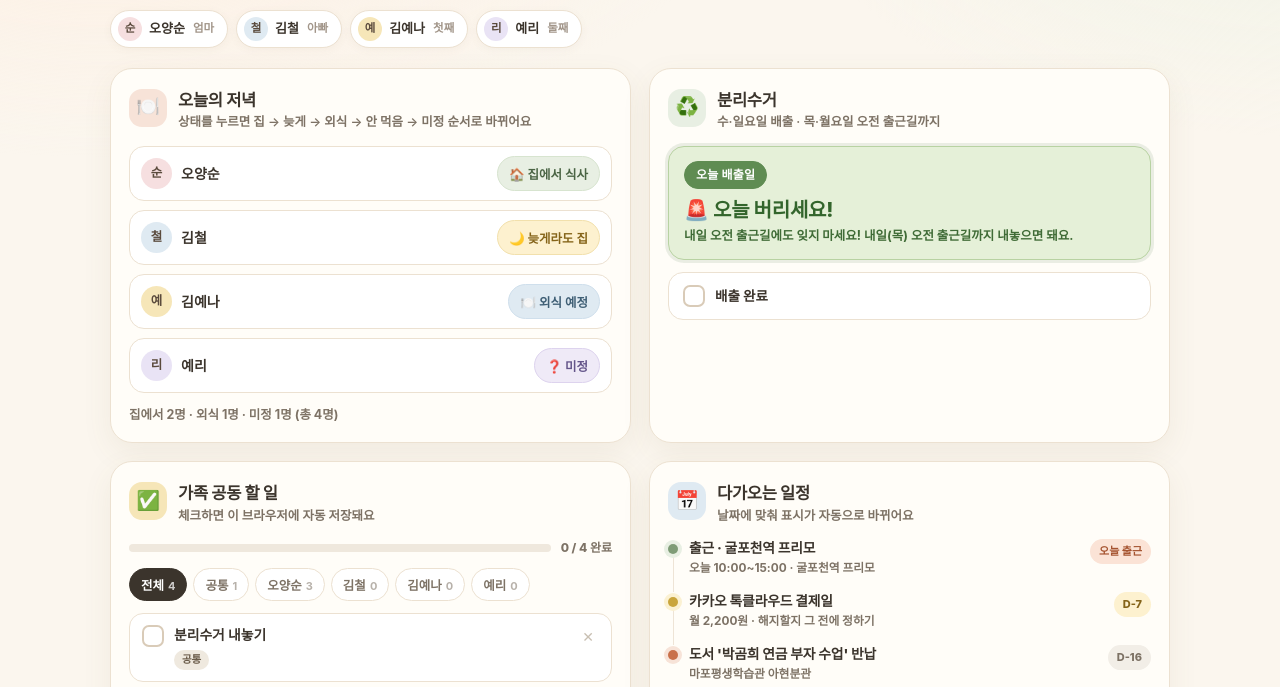
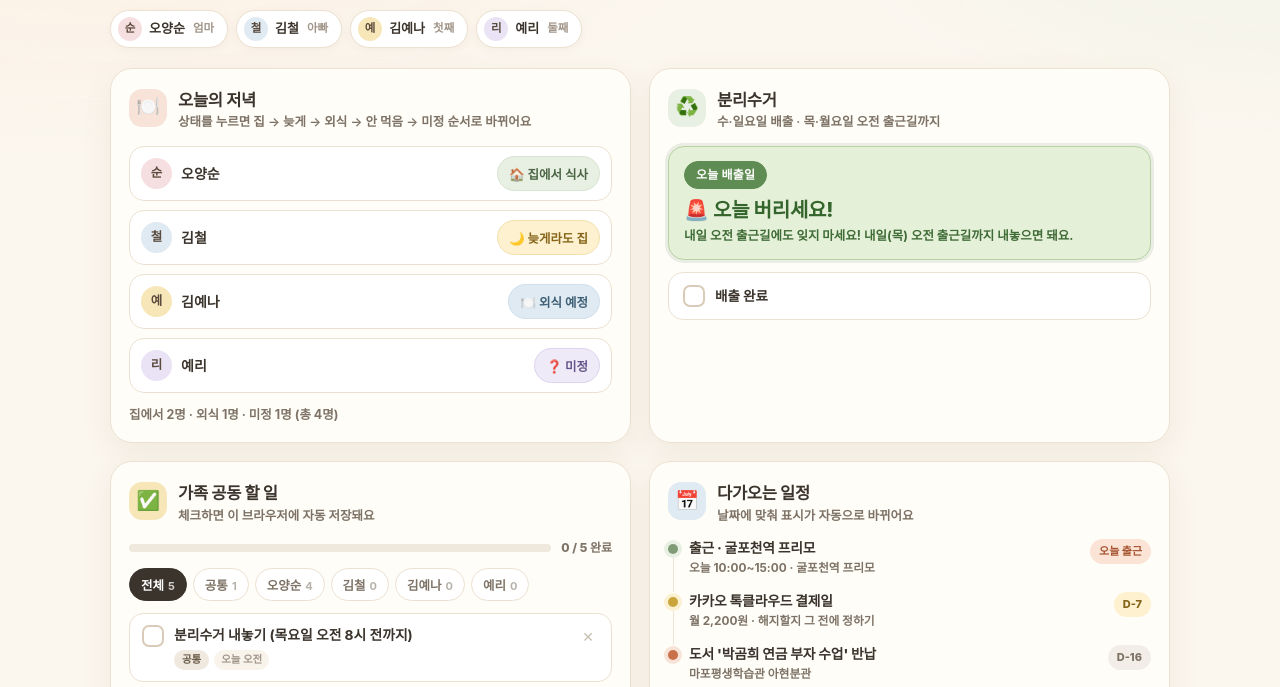
Before and after one commit to yena5789/family-dashboard, a plain HTML site: page index.html in a window 1280 px wide. Shown: the part 94-781 px from the top of the page. Drawn offline with Linux system fonts and the light colour scheme.

Commit message:
2026-11-19 아침 업데이트

```diff
--- a/index.html
+++ b/index.html
@@ -646,16 +646,17 @@
 
   /* ================= 가족 공동 할 일 ================= */
   var seedTasks = [
-    { id: 't1', text: '분리수거 내놓기', who: '공통', done: false, note: '' },
-    { id: 't2', text: '도서 \'박곰희 연금 부자 수업\' 반납', who: '오양순', done: false, note: '~12/4' },
-    { id: 't3', text: '손세정제 주문 결정하기', who: '오양순', done: false, note: '' },
-    { id: 't4', text: '카카오 톡클라우드(월 2,200원) 11/25 결제 전 해지 여부 정하기', who: '오양순', done: false, note: '' }
+    { id: 't1', text: '분리수거 내놓기 (목요일 오전 8시 전까지)', who: '공통', done: false, note: '오늘 오전' },
+    { id: 't2', text: '60대 맞춤 홈트 (25분 근력)', who: '오양순', done: false, note: '오늘 10:00' },
+    { id: 't3', text: '도서 \'박곰희 연금 부자 수업\' 반납', who: '오양순', done: false, note: '~12/4' },
+    { id: 't4', text: '손세정제 주문 결정하기', who: '오양순', done: false, note: '' },
+    { id: 't5', text: '카카오 톡클라우드(월 2,200원) 11/25 결제 전 해지 여부 정하기', who: '오양순', done: false, note: '' }
   ];
   var seedGrocery = [
-    { id: 'g1', text: '그릭 요거트', who: '김예나', done: false, note: '' },
-    { id: 'g2', text: '그래놀라', who: '김예나', done: false, note: '' },
-    { id: 'g3', text: '우삼겹 등 고기류', who: '김예나', done: false, note: '' },
-    { id: 'g4', text: '간편식 떡볶이', who: '김예나', done: false, note: '' }
+    { id: 'g1', text: '그릭 요거트', who: '김예나', done: true, note: '11/18 주문' },
+    { id: 'g2', text: '그래놀라', who: '김예나', done: true, note: '11/18 주문' },
+    { id: 'g3', text: '우삼겹 등 고기류', who: '김예나', done: true, note: '11/18 주문' },
+    { id: 'g4', text: '간편식 떡볶이', who: '김예나', done: true, note: '11/18 주문' }
   ];
 
   function normalize(list, seed) {
```
